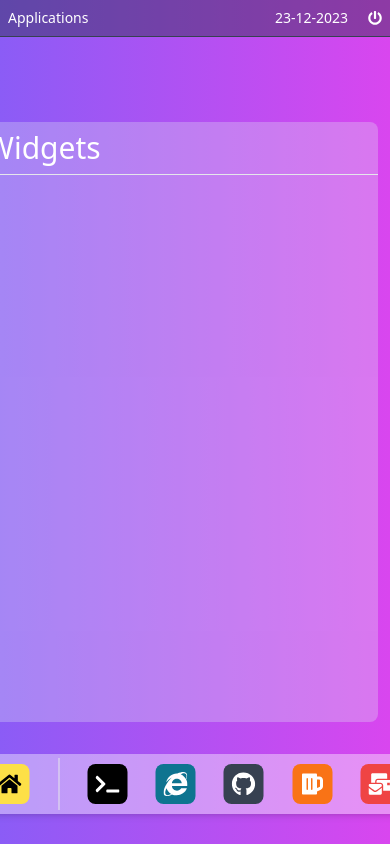
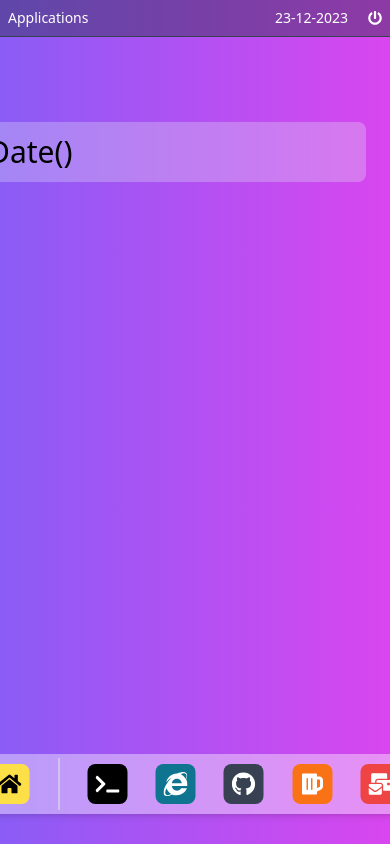
Before and after one commit to maung-alive/os-like-web, a React (Vite) app: page / in a window 390 px wide. Built offline with nearby package versions, Linux system fonts and the light colour scheme.

Commit message:
making a little responsive

```diff
--- a/src/App.jsx
+++ b/src/App.jsx
@@ -4,8 +4,6 @@ import Screen from './components/Screen'
 import Dock from './components/Dock'
 import MenuBar from './components/MenuBar'
 import Widgets from './components/Widgets'
-
-import Terminal from './components/Windows/Terminal'
 
 export const RunningApps = createContext();
 
--- a/src/components/MenuBar.jsx
+++ b/src/components/MenuBar.jsx
@@ -19,7 +19,7 @@ export default function MenuBar() {
                 ))}
 
                 <div className={classNames({
-                    "absolute z-10 shadow-lg p-3 top-12 left-4 rounded-xl w-[500px] h-[560px] bg-[rgba(255,255,255,0.3)] grid grid-cols-[2fr_3fr] gap-x-1": true,
+                    "absolute z-10 shadow-lg p-3 top-12 left-4 rounded-xl w-[90vw] max-w-[500px] h-[560px] bg-[rgba(255,255,255,0.3)] grid grid-cols-[2fr_3fr] gap-x-1": true,
                     "duration-500": true,
                     "-translate-x-[110%]": !showMenuBar,
                     "translate-x-0": showMenuBar
--- a/src/components/Widgets.jsx
+++ b/src/components/Widgets.jsx
@@ -2,8 +2,10 @@ import React from 'react'
 
 export default function Widgets() {
   return (
-    <div className="w-[400px] h-[600px] fixed top-1/2 -translate-y-1/2 right-3 bg-[rgba(226,232,240,0.3)] rounded-lg">
-        <p className="text-3xl border-b text-white font-medium p-2">Widgets</p>
+    <div className="w-full max-w-[400px] h-[600px] fixed top-1/2 -translate-y-1/2 right-6 lg:right-3">
+      <div className="w-full bg-[rgba(226,232,240,0.3)] rounded-lg p-3">
+        <p className="text-3xl">Date()</p>
+      </div>
     </div>
   )
 }
```
